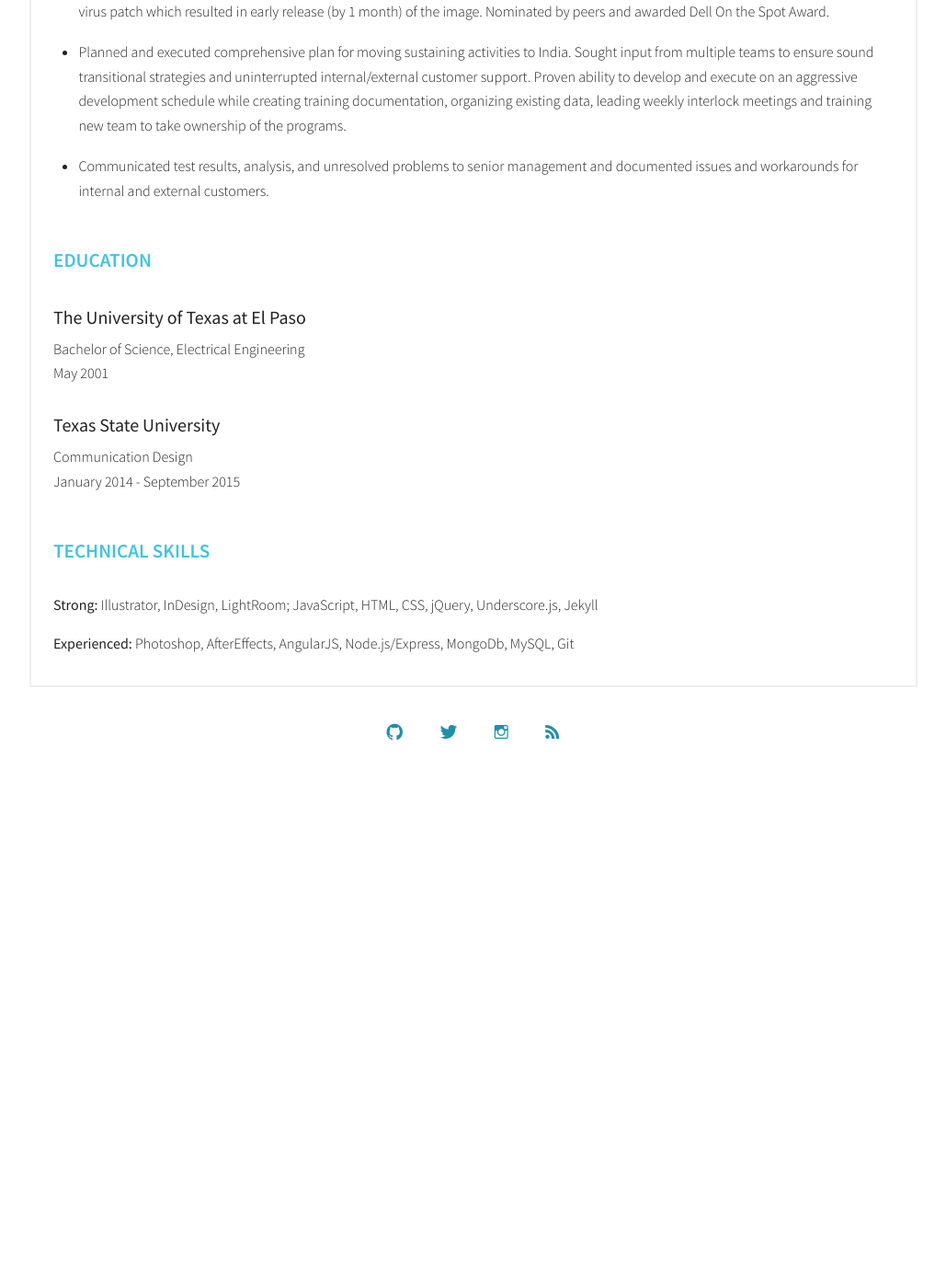
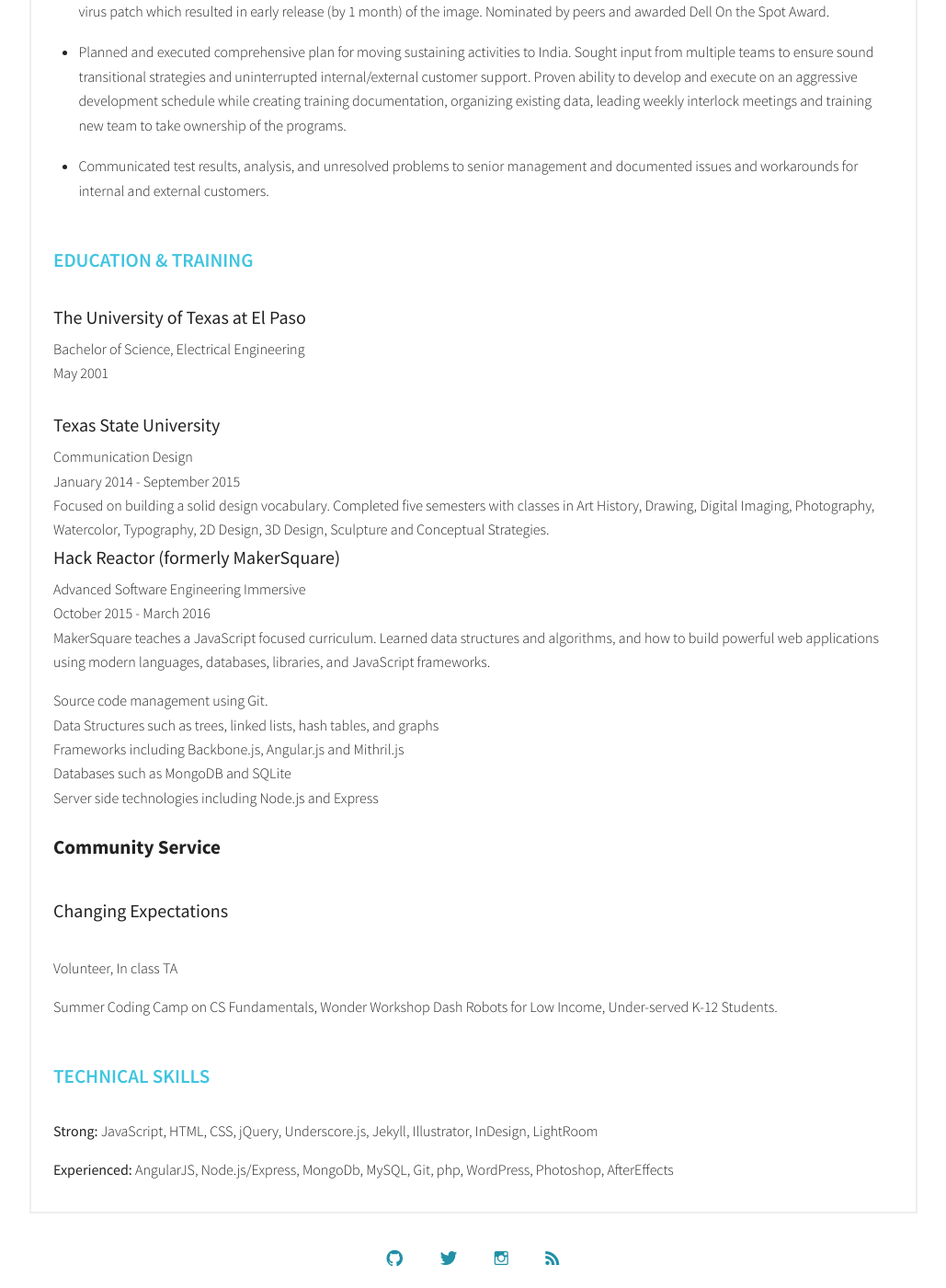
Before and after one commit to vlhernandez/vlhernandez, a Jekyll site: the page built from resume.html, in a window 1280 px wide and 1400 px high, scrolled down 4305 px. Shown: the whole window at 92% size, without its empty margins (125-1154 px from the left). Built offline with Jekyll 4.4.1, drawn with Linux system fonts in a browser that asks for light colours; some web fonts are replaced; before the commit the page ends 5133 px from its top, so only the background shows below that; some of the changed text lies outside the part shown.

Commit message:
updates to education, training, volunteer work

```diff
--- a/resume.html
+++ b/resume.html
@@ -35,7 +35,7 @@
             </div>
             <div class="left-col">
               <h5 class="company">Gliffen Designs</h5>
-              <p class="job-title">Web Developer / Web Designer</p>
+              <p class="job-title">Web Developer / Designer</p>
             </div>
         </div> <!-- job-header -->
         <div class="job-excerpt">
@@ -227,7 +227,7 @@
   </section>
 
   <section class="education">
-    <h4>Education</h4>
+    <h4>Education &amp; Training</h4>
     <h5>The University of Texas at El Paso</h5>
     <p>Bachelor of Science, Electrical Engineering</p>
     <p>May 2001</p>
@@ -235,15 +235,44 @@
     <h5>Texas State University</h5>
     <p>Communication Design</p>
     <p>January 2014 - September 2015</p>
+    <div class="edu-excerpt">
+      <p>Focused on building a solid design vocabulary. Completed five semesters with classes in Art History, Drawing, Digital Imaging, Photography, Watercolor, Typography, 2D Design, 3D Design, Sculpture and Conceptual Strategies.
+      </p>
+    </div>
+    <h5>Hack Reactor (formerly MakerSquare)</h5>
+    <p>Advanced Software Engineering Immersive</p>
+    <p>October 2015 - March 2016</p>
+    <div class="edu-excerpt">
+      <p>MakerSquare teaches a JavaScript focused curriculum. Learned data structures and algorithms,
+ and how to build powerful web applications using modern languages, databases, libraries, and
+ JavaScript frameworks.</p>
+    <ul>
+      <li>Source code management using Git.</li>
+      <li>Data Structures such as trees, linked lists, hash tables, and graphs</li>
+      <li>Frameworks including Backbone.js, Angular.js and Mithril.js</li>
+      <li>Databases such as MongoDB and SQLite</li>
+      <li>Server side technologies including Node.js and Express</li>
+    </ul>
+    </div>
+  </section>
+
+  <section class="service">
+    <h4>Community Service</h4>
+    <h5>Changing Expectations</h5>
+    <p>Volunteer, In class TA</p>
+    <div class="service-excerpt">
+      <p> Summer Coding Camp on CS Fundamentals, Wonder Workshop Dash Robots for Low Income,
+ Under-served K-12 Students.</p>
+    </div>
   </section>
 
   <section class="skills">
     <h4>Technical Skills</h4>
     <p>
-       <span class="emphasis">Strong: </span> Illustrator, InDesign, LightRoom; JavaScript, HTML, CSS, jQuery, Underscore.js, Jekyll
+       <span class="emphasis">Strong: </span>JavaScript, HTML, CSS, jQuery, Underscore.js, Jekyll, Illustrator, InDesign, LightRoom
     </p>
     <p>
-      <span class="emphasis">Experienced: </span> Photoshop, AfterEffects, AngularJS, Node.js/Express, MongoDb, MySQL, Git
+      <span class="emphasis">Experienced: </span>AngularJS, Node.js/Express, MongoDb, MySQL, Git, php, WordPress, Photoshop, AfterEffects
     </p>
   </section>
 
```
